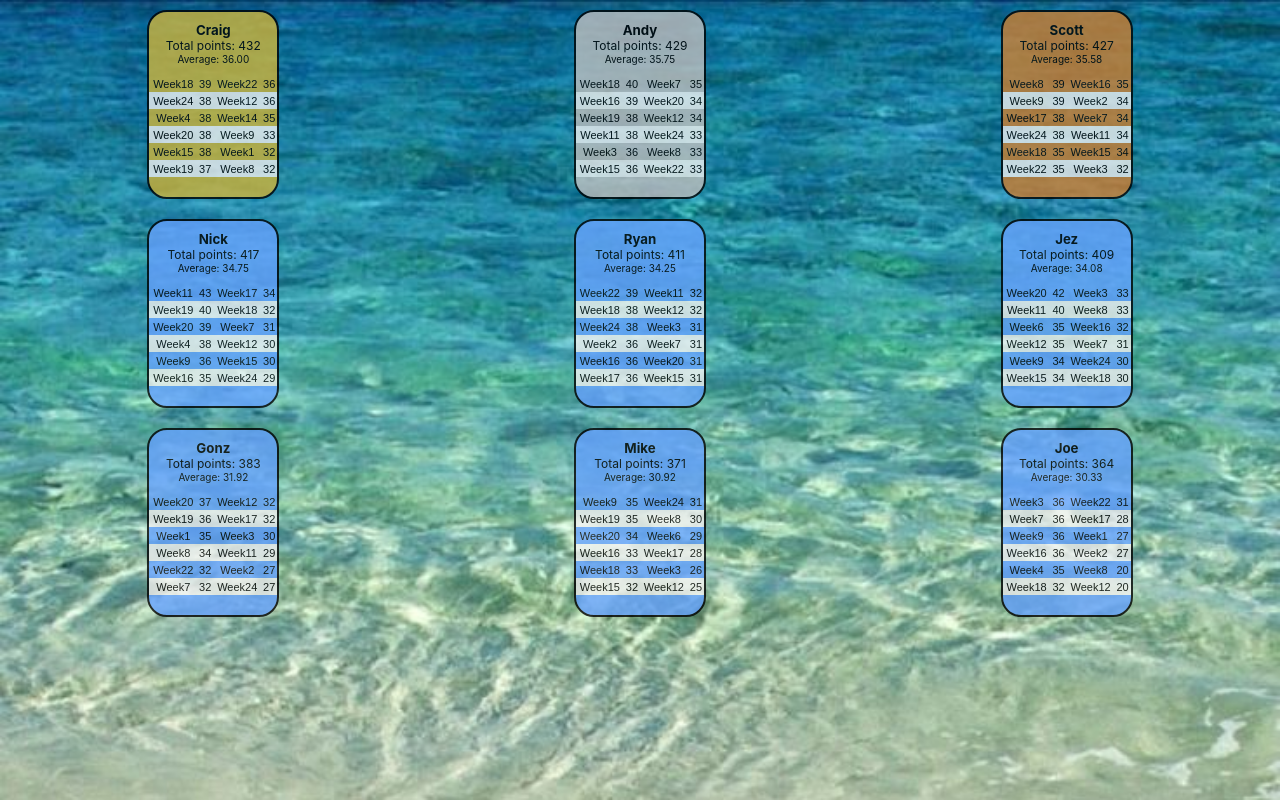
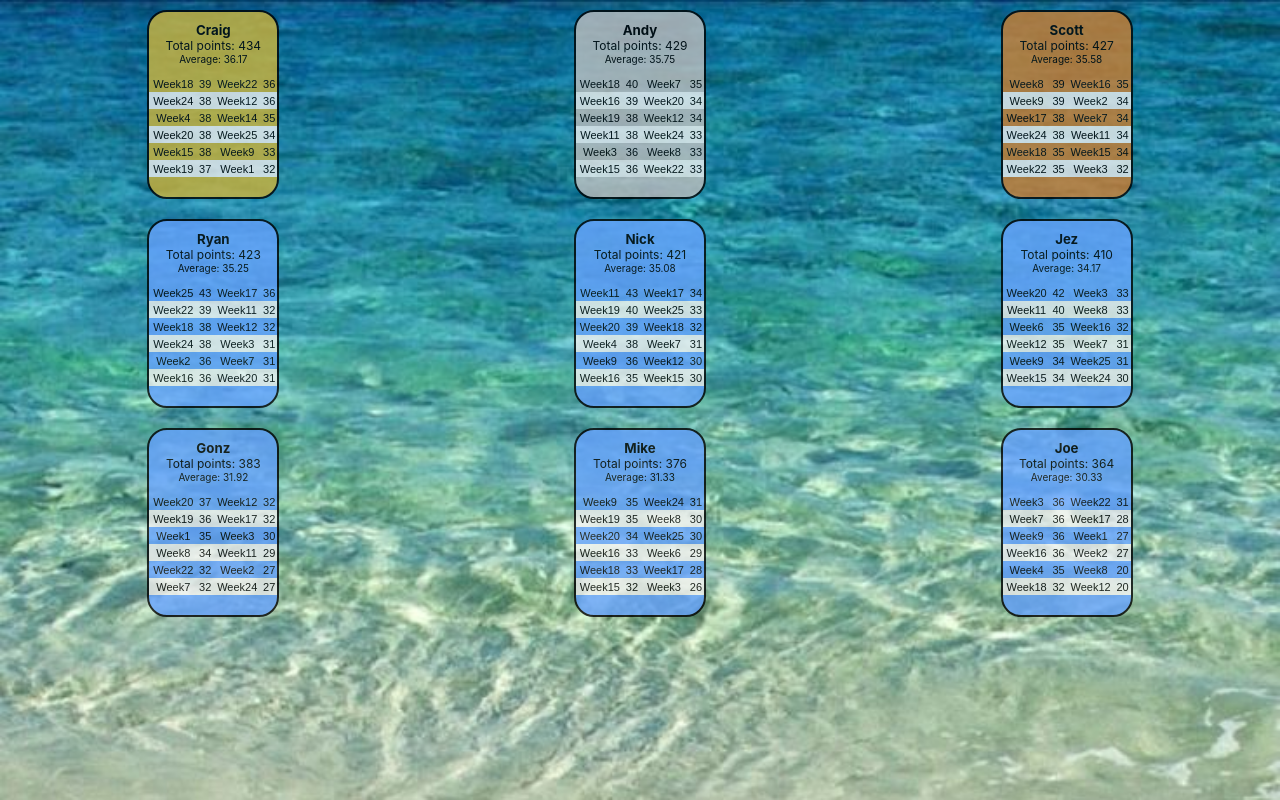
Before and after one commit to Ryan6Payne/winter-league, a React (Create React App) app: page / in a window 1280 px wide. Built offline with nearby package versions, Linux system fonts and the light colour scheme.

Commit message:
Week25 scores

```diff
--- a/src/App.js
+++ b/src/App.js
@@ -18,7 +18,7 @@ const App = () => {
                     { week: 'Week4', score: 38 },
                     { week: 'Week18', score: 39 },
                     { week: 'Week19', score: 37 },
-                    { week: 'Week8', score: 32 },
+                    { week: 'Week25', score: 34 },
                     { week: 'Week9', score: 33 },
                     { week: 'Week20', score: 38 },
                     { week: 'Week12', score: 36 },
@@ -67,10 +67,30 @@ const App = () => {
 
             </div>
             <div className="row">
+
+            <div className="col-sm">
+                <GolfPlayerCard golfScores={
+                    [
+                      { week: 'Week18', score: 38 },
+                      { week: 'Week2', score: 36 },
+                      { week: 'Week3', score: 31 },
+                      { week: 'Week24', score: 38 },
+                      { week: 'Week22', score: 39 },
+                      { week: 'Week7', score: 31 },
+                      { week: 'Week20', score: 31 },
+                      { week: 'Week11', score: 32 },
+                      { week: 'Week12', score: 32 },
+                      { week: 'Week25', score: 43 },
+                      { week: 'Week16', score: 36 },
+                      { week: 'Week17', score: 36 }
+                    ]
+                  } playerName="Ryan" weeksPlayed={12} />
+              </div>
+
             <div className="col-sm">
               <GolfPlayerCard golfScores={
                   [
-                    { week: 'Week24', score: 29 },
+                    { week: 'Week25', score: 33 },
                     { week: 'Week18', score: 32 },
                     { week: 'Week19', score: 40 },
                     { week: 'Week4', score: 38 },
@@ -86,24 +106,7 @@ const App = () => {
                 } playerName="Nick" weeksPlayed={12} />
               </div>
 
-              <div className="col-sm">
-                <GolfPlayerCard golfScores={
-                    [
-                      { week: 'Week18', score: 38 },
-                      { week: 'Week2', score: 36 },
-                      { week: 'Week3', score: 31 },
-                      { week: 'Week24', score: 38 },
-                      { week: 'Week22', score: 39 },
-                      { week: 'Week7', score: 31 },
-                      { week: 'Week20', score: 31 },
-                      { week: 'Week11', score: 32 },
-                      { week: 'Week12', score: 32 },
-                      { week: 'Week15', score: 31 },
-                      { week: 'Week16', score: 36 },
-                      { week: 'Week17', score: 36 }
-                    ]
-                  } playerName="Ryan" weeksPlayed={12} />
-              </div>
+
             <div className="col-sm">
               <GolfPlayerCard golfScores={
                   [
@@ -118,7 +121,7 @@ const App = () => {
                     { week: 'Week15', score: 34 },
                     { week: 'Week16', score: 32 },
                     { week: 'Week20', score: 42 },
-                    { week: 'Week18', score: 30 }
+                    { week: 'Week25', score: 31 }
                   ]
                 } playerName="Jez" weeksPlayed={12} />
               </div>
@@ -152,7 +155,7 @@ const App = () => {
                     { week: 'Week6', score: 29 },
                     { week: 'Week8', score: 30 },
                     { week: 'Week9', score: 35 },
-                    { week: 'Week12', score: 25 },
+                    { week: 'Week25', score: 30 },
                     { week: 'Week15', score: 32 },
                     { week: 'Week16', score: 33 },
                     { week: 'Week17', score: 28 },
```
